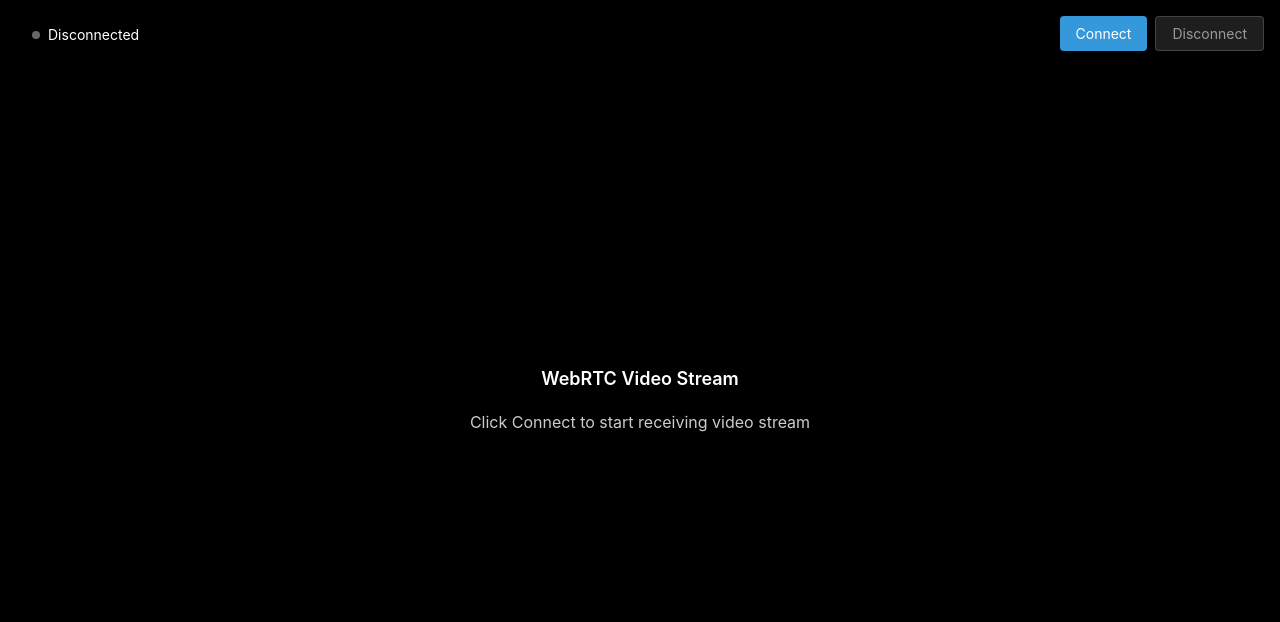
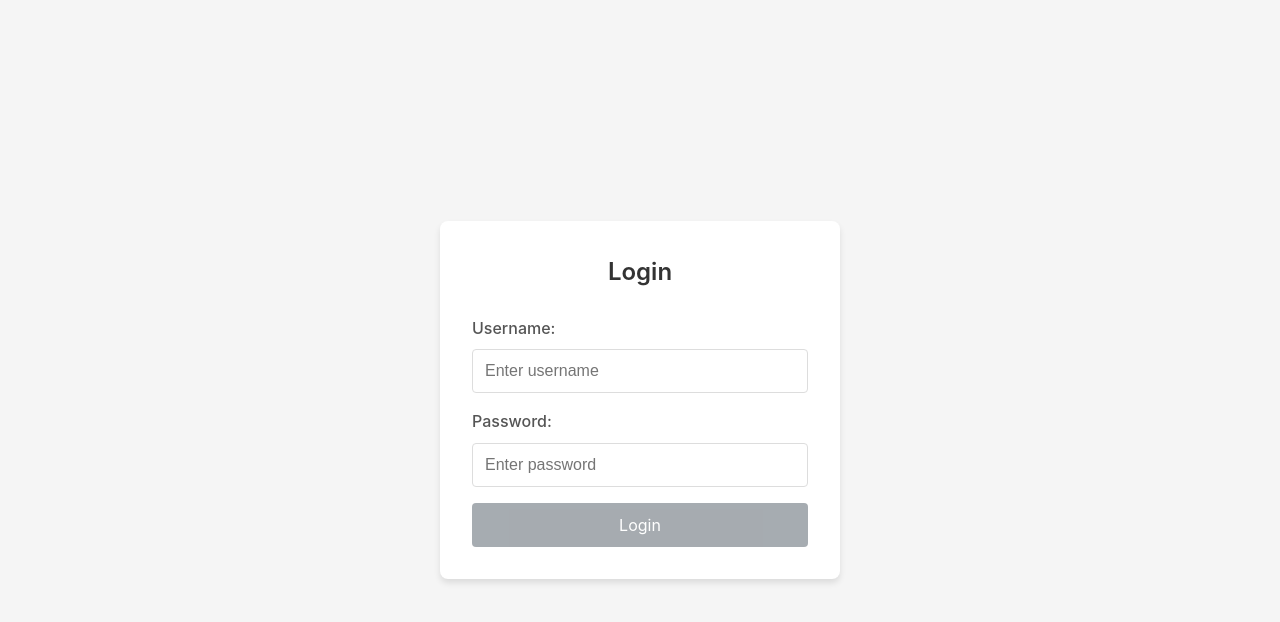
Before and after one commit to hvsio/katspy, a Vue app: page / in a window 1280 px wide. Shown: the top 622 px of the page. Built offline with nearby package versions, Linux system fonts and the light colour scheme; no server answers; the HTML template or start-up script is replaced by a standard one.

Commit message:
feat: scaffold login page

```diff
--- a/src/App.vue
+++ b/src/App.vue
@@ -1,7 +1,7 @@
 <script setup lang="ts">
-import WebRTCViewer from './components/WebRTCViewer.vue'
+import LoginPage from './components/LoginPage.vue';
 </script>
 
 <template>
-  <WebRTCViewer signaling-url="ws://localhost:8080/ws/sender" />
+  <LoginPage/>
 </template>
--- /dev/null
+++ b/src/components/LoginPage.vue
@@ -0,0 +1,206 @@
+<template>
+  <div class="login-container">
+    <Transition name="fade" mode="out-in">
+      <div v-if="!isAuthenticated" class="login-form" key="login">
+        <h2>Login</h2>
+        <form @submit.prevent="handleLogin">
+          <div class="form-group">
+            <label for="username">Username:</label>
+            <input
+              id="username"
+              v-model.trim="username"
+              type="text"
+              required
+              placeholder="Enter username"
+              :disabled="isLoading"
+            />
+          </div>
+          <div class="form-group">
+            <label for="password">Password:</label>
+            <input
+              id="password"
+              v-model="password"
+              type="password"
+              required
+              placeholder="Enter password"
+              :disabled="isLoading"
+            />
+          </div>
+          <button type="submit" :disabled="isLoading || !isFormValid">
+            {{ isLoading ? 'Logging in...' : 'Login' }}
+          </button>
+          <Transition name="slide-down">
+            <div v-if="error" class="error">{{ error }}</div>
+          </Transition>
+        </form>
+      </div>
+      <WebRTCViewer
+        v-else
+        key="viewer"
+        signaling-url="ws://localhost:8080/ws/sender"
+      />
+    </Transition>
+  </div>
+</template>
+
+<script setup lang="ts">
+import { ref, computed, type Ref } from 'vue'
+import WebRTCViewer from './WebRTCViewer.vue'
+
+interface LoginCredentials {
+  username: string
+  password: string
+}
+
+const username: Ref<string> = ref('')
+const password: Ref<string> = ref('')
+const isAuthenticated: Ref<boolean> = ref(false)
+const isLoading: Ref<boolean> = ref(false)
+const error: Ref<string> = ref('')
+
+const isFormValid = computed(() =>
+  username.value.trim().length > 0 && password.value.length > 0
+)
+
+const authenticate = async (credentials: LoginCredentials): Promise<boolean> => {
+  // TODO: Implement actual authentication logic
+  console.log('Authenticating:', credentials.username)
+
+  // Simulate API call
+  await new Promise<void>(resolve => setTimeout(resolve, 1000))
+
+  // For now, accept any non-empty credentials
+  return credentials.username.length > 0 && credentials.password.length > 0
+}
+
+const handleLogin = async (): Promise<void> => {
+  if (!isFormValid.value) return
+
+  error.value = ''
+  isLoading.value = true
+
+  try {
+    const credentials: LoginCredentials = {
+      username: username.value.trim(),
+      password: password.value
+    }
+
+    const success = await authenticate(credentials)
+
+    if (success) {
+      isAuthenticated.value = true
+    } else {
+      error.value = 'Invalid credentials'
+    }
+  } catch (err) {
+    error.value = 'Authentication failed'
+    console.error('Login error:', err)
+  } finally {
+    isLoading.value = false
+  }
+}
+</script>
+
+<style scoped>
+.login-container {
+  display: flex;
+  justify-content: center;
+  align-items: center;
+  min-height: 100vh;
+  background-color: #f5f5f5;
+}
+
+.login-form {
+  background: white;
+  padding: 2rem;
+  border-radius: 8px;
+  box-shadow: 0 4px 6px rgba(0, 0, 0, 0.1);
+  width: 100%;
+  max-width: 400px;
+}
+
+.login-form h2 {
+  text-align: center;
+  margin-bottom: 1.5rem;
+  color: #333;
+}
+
+.form-group {
+  margin-bottom: 1rem;
+}
+
+.form-group label {
+  display: block;
+  margin-bottom: 0.5rem;
+  font-weight: 500;
+  color: #555;
+}
+
+.form-group input {
+  width: 100%;
+  padding: 0.75rem;
+  border: 1px solid #ddd;
+  border-radius: 4px;
+  font-size: 1rem;
+  box-sizing: border-box;
+}
+
+.form-group input:focus {
+  outline: none;
+  border-color: #007bff;
+  box-shadow: 0 0 0 2px rgba(0, 123, 255, 0.25);
+}
+
+button {
+  width: 100%;
+  padding: 0.75rem;
+  background-color: #007bff;
+  color: white;
+  border: none;
+  border-radius: 4px;
+  font-size: 1rem;
+  cursor: pointer;
+  transition: background-color 0.2s;
+}
+
+button:hover:not(:disabled) {
+  background-color: #0056b3;
+}
+
+button:disabled {
+  background-color: #6c757d;
+  cursor: not-allowed;
+}
+
+.error {
+  margin-top: 1rem;
+  padding: 0.75rem;
+  background-color: #f8d7da;
+  color: #721c24;
+  border: 1px solid #f5c6cb;
+  border-radius: 4px;
+  text-align: center;
+}
+
+/* Vue 3 Transitions */
+.fade-enter-active,
+.fade-leave-active {
+  transition: opacity 0.3s ease;
+}
+
+.fade-enter-from,
+.fade-leave-to {
+  opacity: 0;
+}
+
+.slide-down-enter-active,
+.slide-down-leave-active {
+  transition: all 0.3s ease;
+}
+
+.slide-down-enter-from,
+.slide-down-leave-to {
+  opacity: 0;
+  transform: translateY(-10px);
+}
+</style>
--- a/src/components/WebRTCViewer.vue
+++ b/src/components/WebRTCViewer.vue
@@ -1,3 +1,50 @@
+<template>
+  <div class="webrtc-viewer">
+    <video ref="videoRef" class="video-element" autoplay muted playsinline />
+
+    <div class="overlay">
+      <div class="connection-status" :class="connectionState">
+        <div class="status-indicator"></div>
+        <span class="status-text">
+          {{ connectionState === 'connecting' ? 'Connecting...' :
+            connectionState === 'connected' ? 'Connected' :
+              connectionState === 'failed' ? 'Connection Failed' :
+                'Disconnected' }}
+        </span>
+      </div>
+
+      <div v-if="errorMessage" class="error-message">
+        {{ errorMessage }}
+      </div>
+
+      <div class="controls">
+        <button @click="connect" :disabled="connectionState === 'connecting'" class="btn-primary">
+          {{ connectionState === 'connected' ? 'Reconnect' : 'Connect' }}
+        </button>
+
+        <button @click="disconnect" :disabled="connectionState === 'disconnected'" class="btn-secondary">
+          Disconnect
+        </button>
+      </div>
+    </div>
+
+    <div v-if="connectionState !== 'connected'" class="no-video">
+      <div class="placeholder">
+        <h2>WebRTC Video Stream</h2>
+        <p v-if="connectionState === 'disconnected'">
+          Click Connect to start receiving video stream
+        </p>
+        <p v-else-if="connectionState === 'connecting'">
+          Establishing connection...
+        </p>
+        <p v-else-if="connectionState === 'failed'">
+          {{ errorMessage || 'Connection failed' }}
+        </p>
+      </div>
+    </div>
+  </div>
+</template>
+
 <script setup lang="ts">
 import { ref, onMounted, onUnmounted } from 'vue'
 
@@ -173,53 +220,6 @@ onUnmounted(() => {
 })
 </script>
 
-<template>
-  <div class="webrtc-viewer">
-    <video ref="videoRef" class="video-element" autoplay muted playsinline />
-
-    <div class="overlay">
-      <div class="connection-status" :class="connectionState">
-        <div class="status-indicator"></div>
-        <span class="status-text">
-          {{ connectionState === 'connecting' ? 'Connecting...' :
-            connectionState === 'connected' ? 'Connected' :
-              connectionState === 'failed' ? 'Connection Failed' :
-                'Disconnected' }}
-        </span>
-      </div>
-
-      <div v-if="errorMessage" class="error-message">
-        {{ errorMessage }}
-      </div>
-
-      <div class="controls">
-        <button @click="connect" :disabled="connectionState === 'connecting'" class="btn-primary">
-          {{ connectionState === 'connected' ? 'Reconnect' : 'Connect' }}
-        </button>
-
-        <button @click="disconnect" :disabled="connectionState === 'disconnected'" class="btn-secondary">
-          Disconnect
-        </button>
-      </div>
-    </div>
-
-    <div v-if="connectionState !== 'connected'" class="no-video">
-      <div class="placeholder">
-        <h2>WebRTC Video Stream</h2>
-        <p v-if="connectionState === 'disconnected'">
-          Click Connect to start receiving video stream
-        </p>
-        <p v-else-if="connectionState === 'connecting'">
-          Establishing connection...
-        </p>
-        <p v-else-if="connectionState === 'failed'">
-          {{ errorMessage || 'Connection failed' }}
-        </p>
-      </div>
-    </div>
-  </div>
-</template>
-
 <style lang="scss" scoped>
 @use '../assets/styles/variables' as *;
 @use 'sass:color';
```
